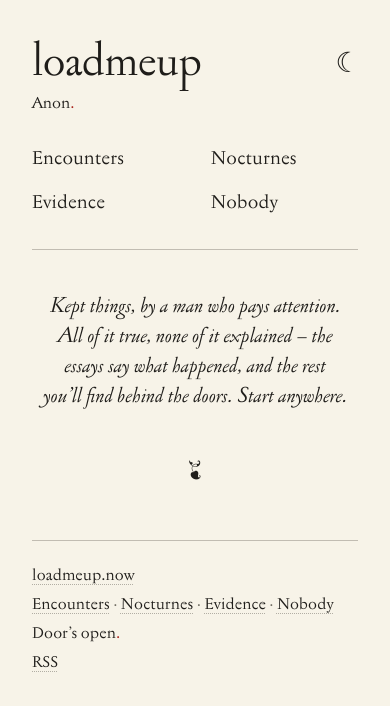
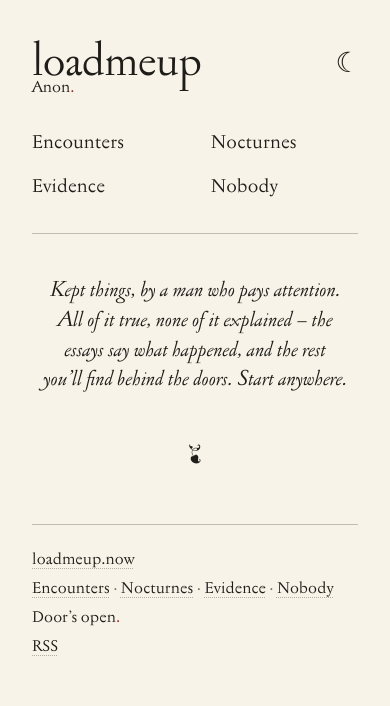
Before and after one commit to load-me-up/load-me-up, a plain HTML site: page index.html in a window 390 px wide. Drawn offline with Linux system fonts and the light colour scheme.

Commit message:
Tuck Anon. up under the phone wordmark.
Co-authored-by: load-me-up <load-me-up@users.noreply.github.com>

```diff
--- a/style.css
+++ b/style.css
@@ -617,8 +617,15 @@ main,
     margin-top: calc((clamp(2.775rem, 1.95rem + 2.4vw, 3.6rem) - 44px) / 2);
   }
 
-  .strapline {
-    margin-bottom: 1.25rem;
+  /*
+    "Anon." tucks up under "loa" with the same small gap
+    used under "meup" on a wide screen. The margin below
+    keeps the nav where it was.
+  */
+  .masthead .strapline {
+    margin-top: -0.45rem;
+    margin-bottom: 1.56rem;
+    line-height: 1;
   }
 
   .site-nav ul {
```
